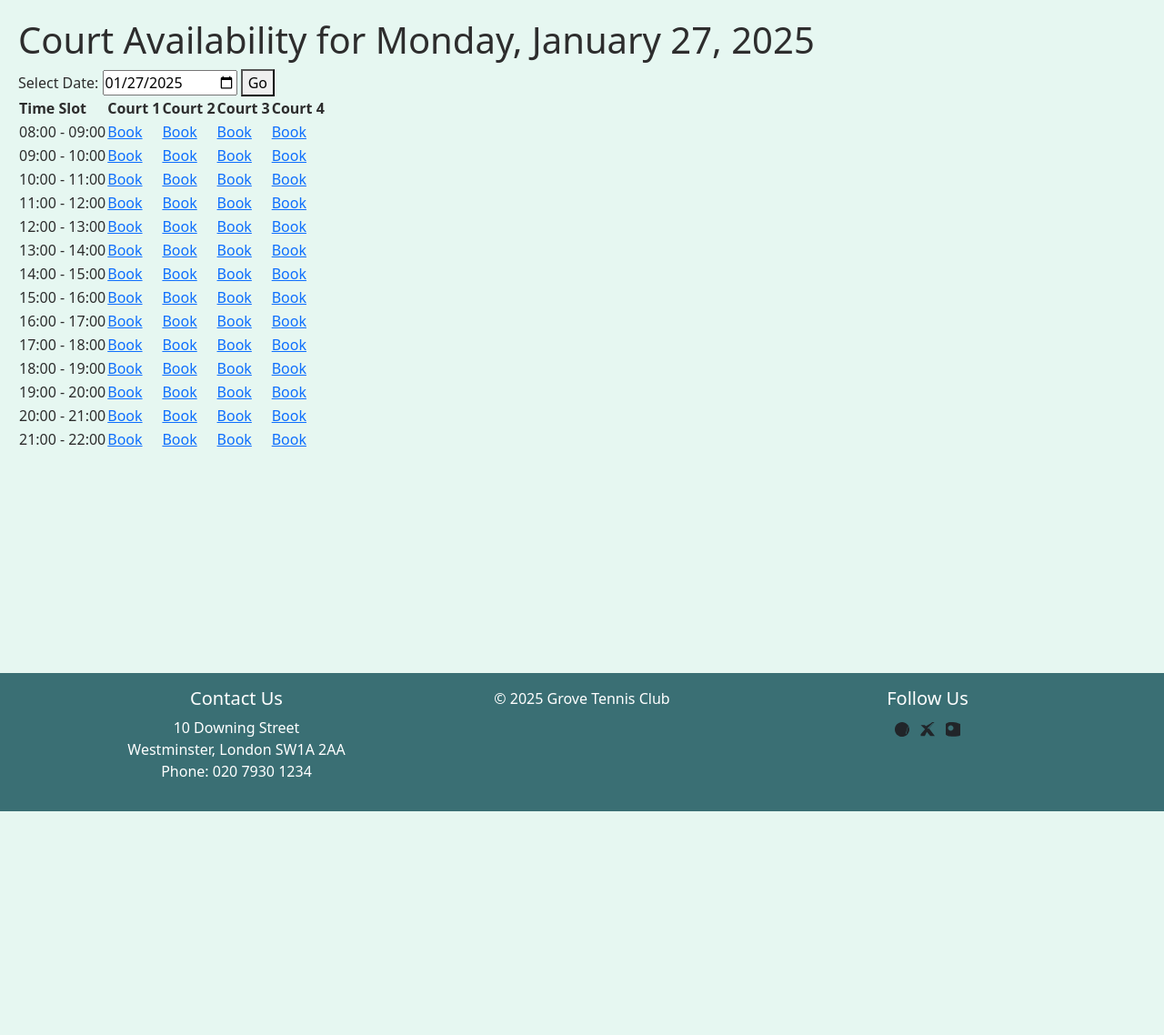
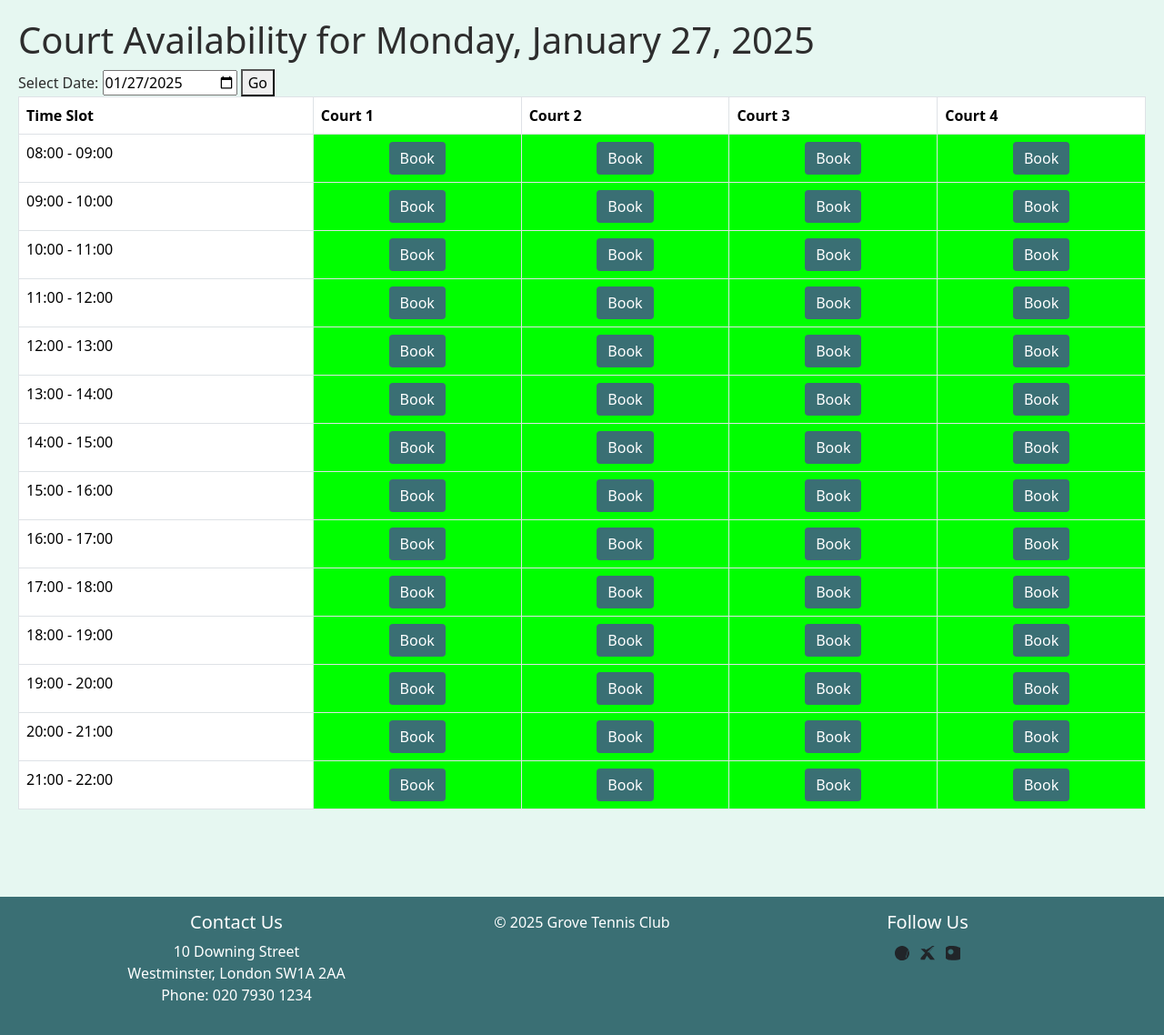
Before and after one commit to tbuchan1997/grove-tennis-club, a Django app: page /book_slot/ in a window 1280 px wide. Shown: the part 56-1194 px from the top of the page at 91% size. Before the commit the page ends 948 px from the top, so only its background shows below. Run offline with Django 4.2, Linux system fonts and the light colour scheme; a user stored in the database is signed in; data comes from the database, SQL or seed files in the repository; both versions use the stored data as it was after the commit; some libraries are stand-ins or nearby versions.

Commit message:
Style book_slot page and colour-code the table

```diff
--- a/bookings/templates/bookings/book_slot.html
+++ b/bookings/templates/bookings/book_slot.html
@@ -1,4 +1,5 @@
-{% extends 'base_generic.html' %}
+{% extends "base_generic.html" %}
+
 {% load static %}
 {% load availability_filters %}
 
@@ -11,8 +12,7 @@
   <button type="submit">Go</button>
 </form>
 
-<table>
-    <thead>
+<table class="table table-bordered">  <thead>
     <tr>
       <th>Time Slot</th>
       {% for court in courts %}
@@ -26,7 +26,7 @@
       <td>{{ slot.0|time:"H:i" }} - {{ slot.1|time:"H:i" }}</td>
       {% for court in courts %}
       {% with court_availability_list=availability_data|get_availability_for_court:court %}
-            {% if court_availability_list %} {# Check if court_availability_list is not None #}
+      {% if court_availability_list %}
       {% with availability=court_availability_list|dictslot:slot.0 %}
       <td {% if availability and availability.is_available %} class="available" {% elif availability %}
         class="booked" {% else %} class="unavailable" {% endif %}>
@@ -36,8 +36,7 @@
       </td>
       {% endwith %}
       {% else %}
-            <td></td> {# Empty cell if no availability for the court #}
-            {% endif %}
+      <td class="unavailable">Unavailable</td>  {% endif %}
       {% endwith %}
       {% endfor %}
     </tr>
@@ -45,7 +44,6 @@
   </tbody>
 </table>
 
-
 <link rel="stylesheet" href="{% static 'css/modal.css' %}">
 <script src="{% static 'js/script.js' %}"></script>
 
--- a/static/css/style.css
+++ b/static/css/style.css
@@ -153,3 +153,48 @@ body {
 .invalid-feedback {
     display: block; /* Make sure error messages are visible */
 }
+
+/* Book Slot Table Styles */
+
+.table {
+    width: 100%; /* Make the table responsive */
+  }
+
+  table.table tr td.available { /* Targets table cells with class "available" inside a table with class "table" */
+    background-color: #00ff00;
+    color: #3c763d;
+}
+
+table.table tr td.booked {
+    background-color: #ffc107;
+    color: #777;
+}
+
+table.table tr td.unavailable {
+    background-color: #eee;
+    color: #777;
+}
+
+/* Style for the "Book" links */
+table.table tr td.available {
+    text-align: center; /* Center the content within the cell */
+}
+
+table.table tr td.available a {
+    display: inline-block;
+    padding: 6px 12px;
+    background-color: var(--primary-accent);
+    color: var(--light-text);
+    text-decoration: none;
+    border-radius: 4px;
+    transition: background-color 0.3s ease;
+}
+
+table.table tr td.available a:hover {
+    background-color: #2b5054;
+}
+
+/* Style for empty cells */
+table.table tr td:empty{
+    background-color: #eee;
+}
```
Also changed, not shown: db.sqlite3. Lines whose indentation alone changed are shown as unchanged.
